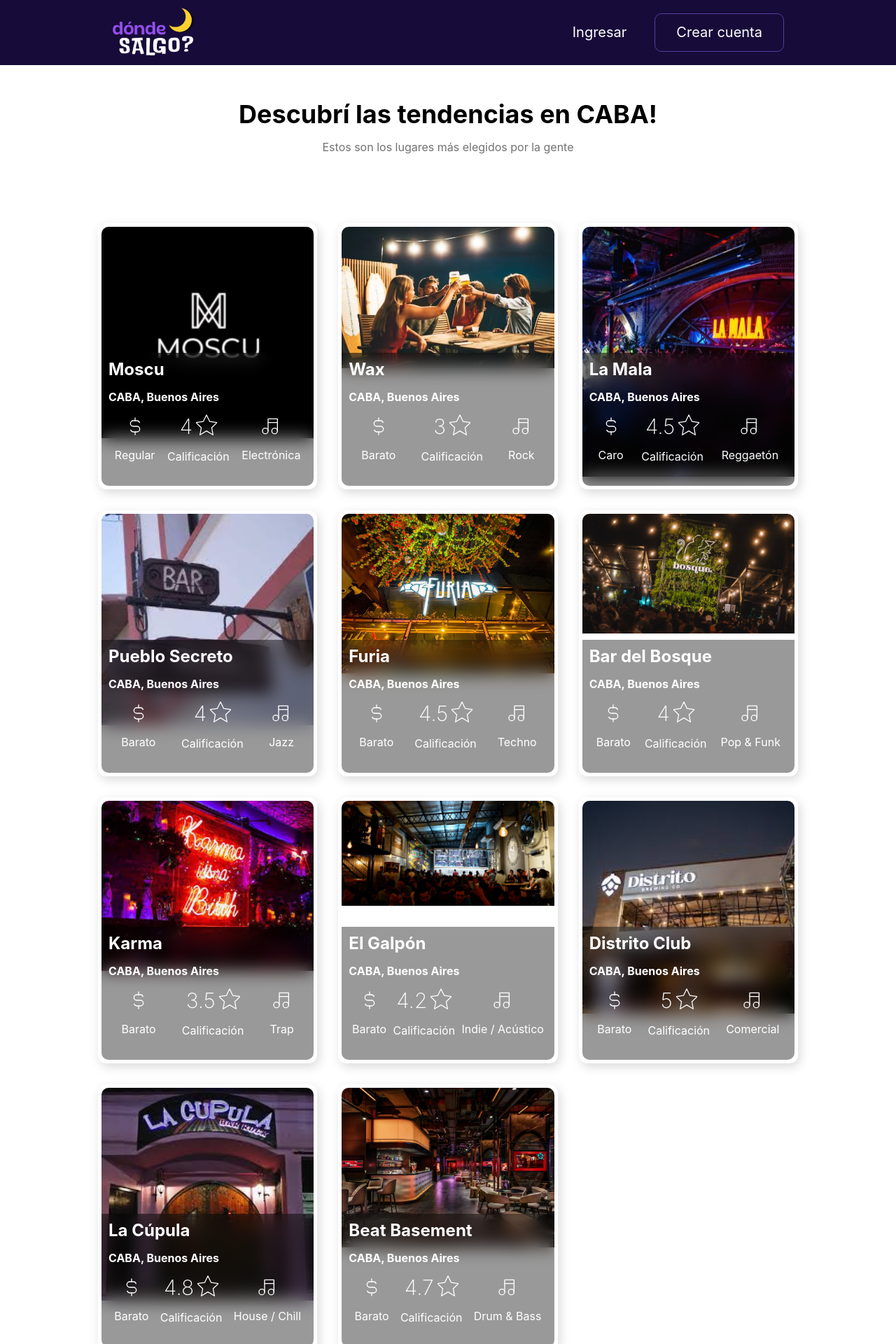
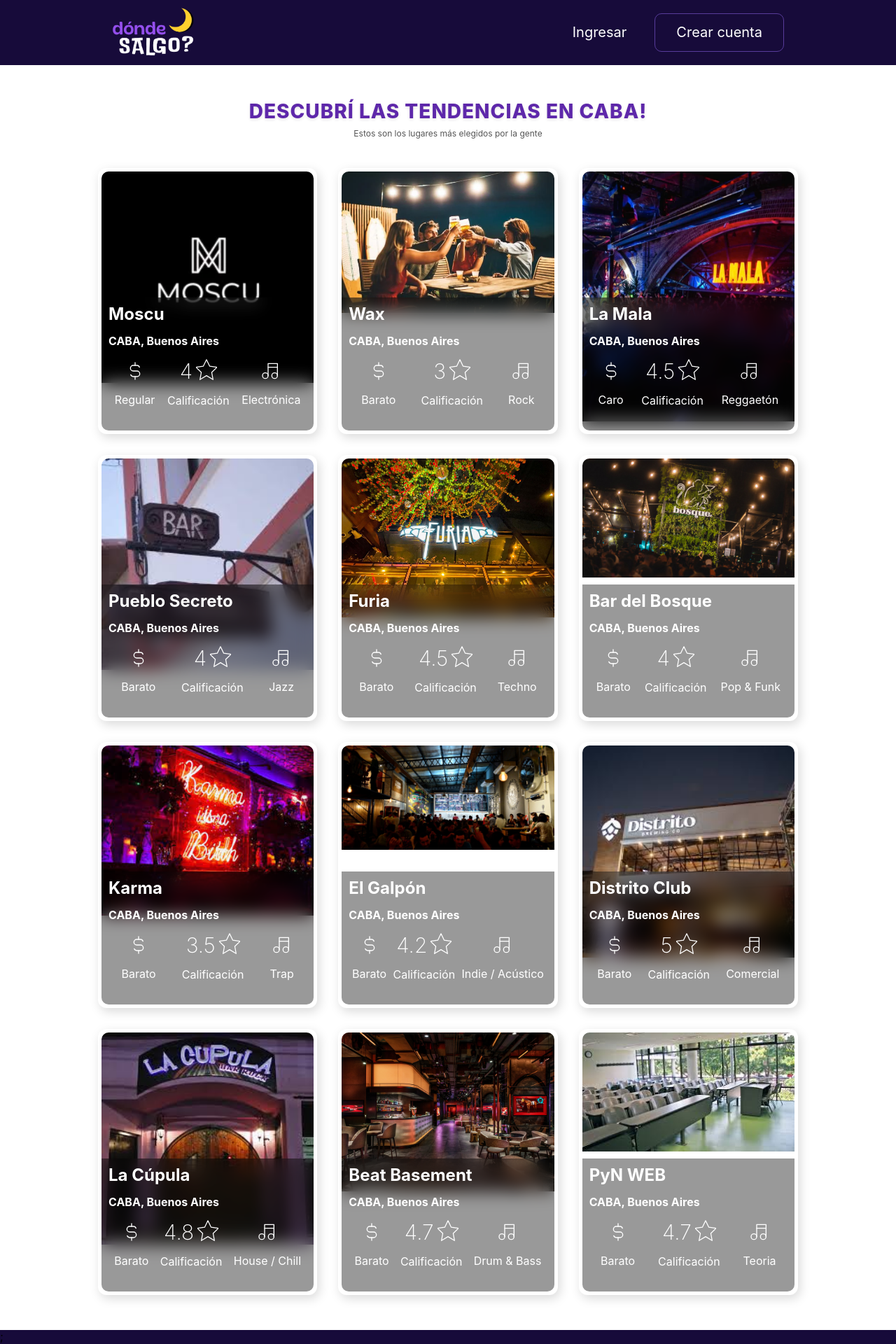
Before and after one commit to ignacioDorigo/donde-salgo-vf, a React (Create React App) app: page /lo-mas-elegido in a window 1280 px wide. Shown: the top 1920 px of the page at 70% size. Built offline with nearby package versions, Linux system fonts and the light colour scheme.

Commit message:
Add files via upload

```diff
--- a/src/components/MainLoMasElegido/MainLoMasElegido.css
+++ b/src/components/MainLoMasElegido/MainLoMasElegido.css
@@ -11,13 +11,24 @@
 
 .lomas__titulo {
     text-align: center;
-}
+    font-size: 2.8rem;
+    font-weight: 800;
+    color: #5e28aa;
+    margin-bottom: 0.5rem;
+    text-transform: uppercase;
+    letter-spacing: 1px;
+    text-shadow: 0 2px 4px rgba(0, 0, 0, 0.1);
+  }
 
-.lomas__descripcion {
+  .lomas__descripcion {
     text-align: center;
-    color: #727272;
-    margin-bottom: 10rem;
-}
+    font-size: 1.2rem;
+    color: #555;
+    max-width: 600px;
+    margin: 0 auto 4rem auto;
+    line-height: 1.6;
+  }
+
 
 .salidas {
     display: grid;
--- a/src/components/MainLoMasElegido/MainLoMasElegido.js
+++ b/src/components/MainLoMasElegido/MainLoMasElegido.js
@@ -398,6 +398,28 @@
         },
       ],
     },
+    {
+      nombre: "PyN WEB",
+      categoria: "Boliche",
+      calificacion: 4.7,
+      precio: renderPrecioSimbolico("Beat Basement"),
+      imagenes: ["/salidas/uade.webp", "/salidas/beat2.webp"],
+      musica: "Teoria",
+      dia: "VIERNES",
+      descripcion:
+        "Un subsuelo que late con beats potentes. Beat Basement es un lugar alternativo donde reina la oscuridad, la pista vibrante y la comunidad rave. No es para todos, pero si te gusta el género, te vas a sentir en casa.",
+      ubicacion: "Lavalle 849, CABA",
+      comentarios: [
+        {
+          usuario: "César Medina",
+          foto: "https://i.pravatar.cc/50?img=41",
+          comentario: "Pura energía. Re underground.",
+          calificacion: 5,
+          zona: "San Nicolás",
+          fechaComentario: "31 de marzo de 2025",
+        },
+      ],
+    },
   ];
   return (
     <>
```
